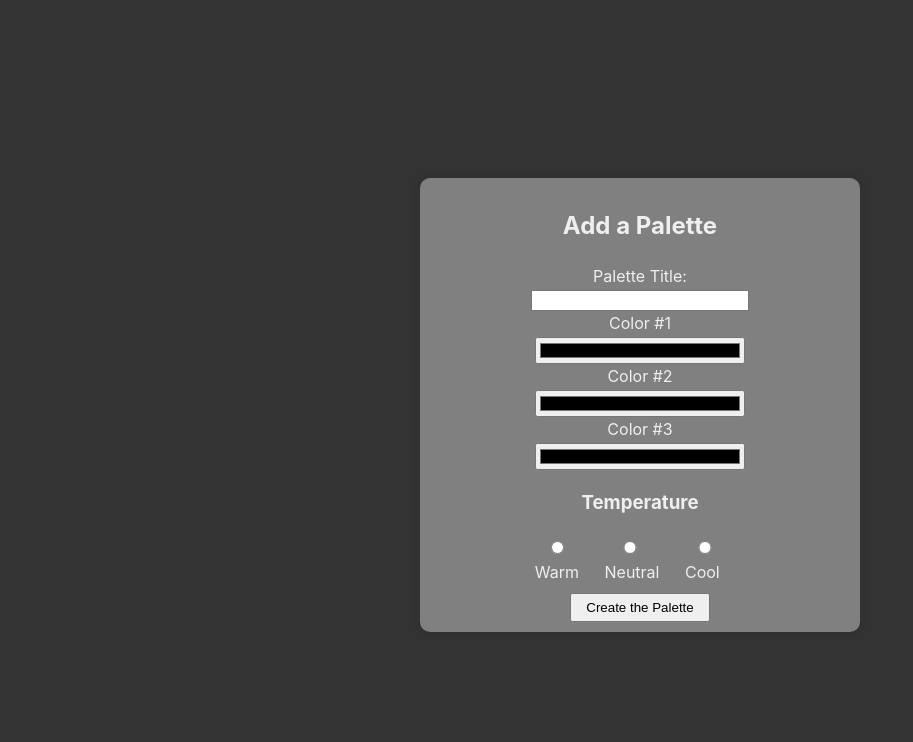
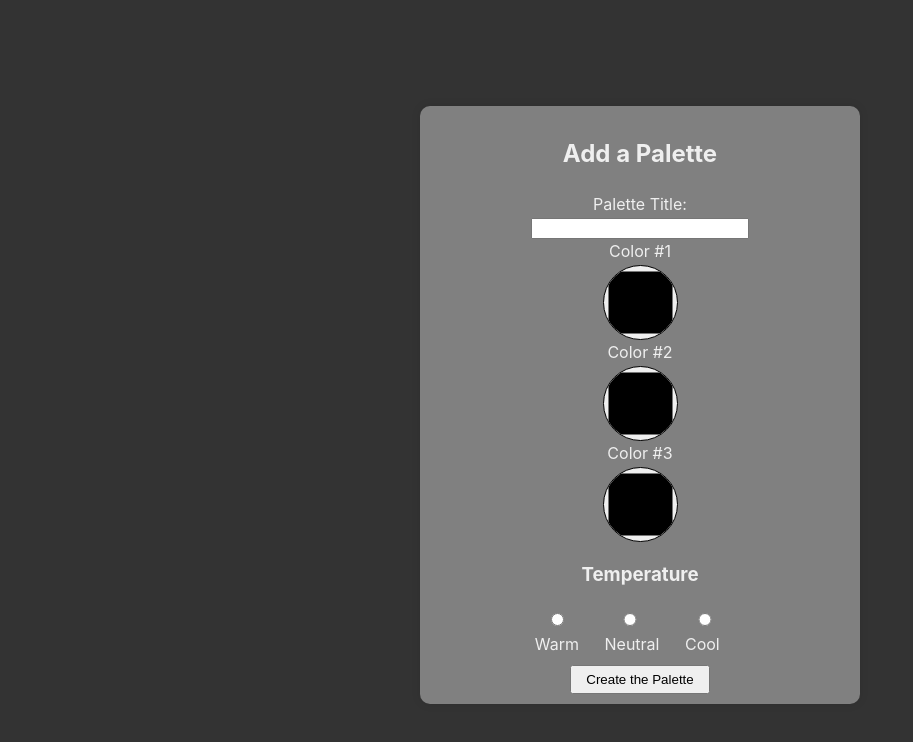
Before and after one commit to M10mo/Palette-Picker, a website built with Vite: page index.html in a window 1280 px wide. Shown: the part 86-828 px from the top of the page, without its empty margins (0-913 px from the left). Built offline with nearby package versions, Linux system fonts and the light colour scheme.

Commit message:
JS initial changes

```diff
--- a/src/main.js
+++ b/src/main.js
@@ -1,4 +1,2 @@
-//console.log("hello world");
-// document.querySelector("#app").innerHTML += '<h1>Hello world</h1>';
-//import palettes from './palettes.json'
-//console.log(palettes); // It's now regular JS code!
+import palettes from "./palettes.json" assert {type: 'json'};
+console.log(palettes); // It's now regular JS code!
--- a/src/style.css
+++ b/src/style.css
@@ -43,8 +43,8 @@ form {
 label {
   margin-bottom: 2px; /* Add space between labels */
 }
-input{
-  width: 50%
+input {
+  width: 50%;
 }
 
 button {
@@ -62,6 +62,9 @@ button {
 #color1,
 #color2,
 #color3 {
-
-
+  width: 75px;
+  border-radius: 100%;
+  height: 75px;
+  overflow: hidden
+  ;
 }
```
